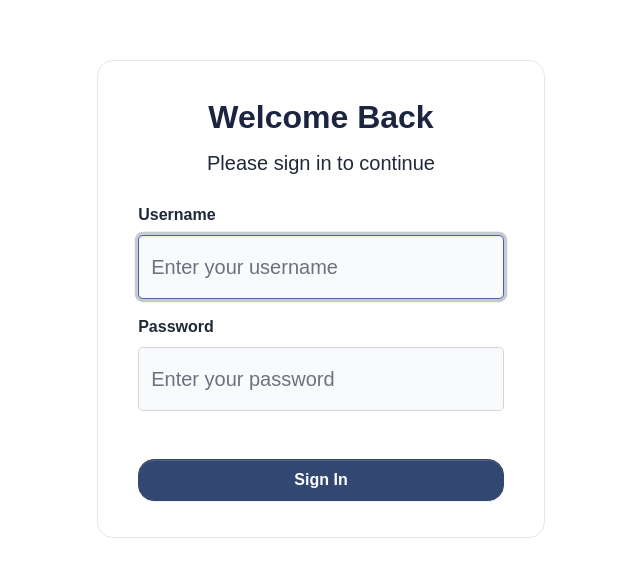
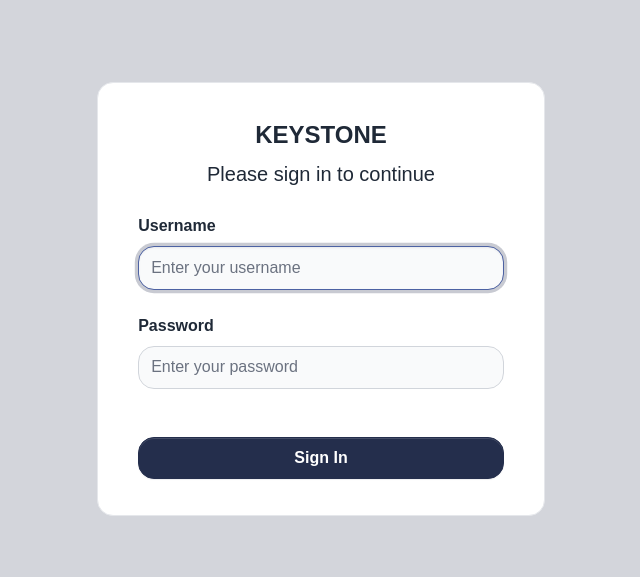
Before and after one commit to pitt-crc/keystone-web, an Angular app: page /auth/login in a window 1280 px wide. Shown: the part 101-678 px from the top of the page, without its empty margins (319-959 px from the left). Built offline with nearby package versions, Linux system fonts and the light colour scheme.

Commit message:
Update page styling

```diff
--- a/src/app/layouts/components/layout-center-page/layout-center-page.component.html
+++ b/src/app/layouts/components/layout-center-page/layout-center-page.component.html
@@ -1,4 +1,4 @@
-<main>
+<main class="bg-primary-subtle">
   <div class="container d-flex flex-column">
     <div class="row vh-100">
       <div class="col-sm-10 col-md-8 col-lg-6 col-xl-5 mx-auto d-table h-100">
--- a/src/app/pages/components/login/login.component.html
+++ b/src/app/pages/components/login/login.component.html
@@ -3,18 +3,18 @@
     <div class="card-body">
       <div class="m-sm-3">
         <div class="text-center">
-          <h1 class="h2">Welcome Back</h1>
+          <h1 class="navbar-brand fs-4">Keystone</h1>
           <p class="lead">Please sign in to continue</p>
           <p class="fw-bold text-danger">{{ errorMessage }}</p>
         </div>
         <form class="mt-4" (ngSubmit)="onSubmit()" ngNativeValidate>
-          <div>
-            <label class="form-label">Username</label>
-            <input class="form-control form-control-lg" placeholder="Enter your username" [(ngModel)]="username" name="username" required autofocus/>
+          <div class="my-4">
+            <label>Username</label>
+            <input class="form-control" placeholder="Enter your username" [(ngModel)]="username" name="username" required autofocus/>
           </div>
-          <div class="mt-3">
-            <label class="form-label">Password</label>
-            <input class="form-control form-control-lg" type="password" placeholder="Enter your password" [(ngModel)]="password" name="password" required/>
+          <div class="my-4">
+            <label>Password</label>
+            <input class="form-control" type="password" placeholder="Enter your password" [(ngModel)]="password" name="password" required/>
           </div>
           <div class="d-grid mt-5">
             <button class="btn btn-lg btn-primary" [disabled]="!submitButtonEnabled">
--- a/src/app/pages/components/page-not-found/page-not-found.component.html
+++ b/src/app/pages/components/page-not-found/page-not-found.component.html
@@ -1,18 +1,14 @@
 <app-layout-center-page>
   <div class="d-flex align-items-center justify-content-center vh-100">
     <div class="text-center">
-      <h1 class="display-1 fw-bold text-primary">404</h1>
-      <p class="fs-3 mb-2">
-        <span class="text-danger fw-bold">Error:</span> Page not found
+      <h1 class="display-1 fw-bold text-primary my-2">404</h1>
+      <p class="fs-3 my-2">
+        Page not found
       </p>
-      <p class="lead mb-4">
+      <p class="lead my-2">
         We couldn't find the page you're looking for.<br/>
-        Please refresh the page or choose from the options below.
+        Please refresh the page or <a class="link-info" (click)="goHome()">return home</a>.
       </p>
-      <div>
-        <a class="btn btn-primary btn-lg mx-3" (click)="goHome()">Take Me Home</a>
-        <a class="btn btn-secondary btn-lg mx-3" (click)="goBack()">Take Me Back</a>
-      </div>
     </div>
   </div>
 </app-layout-center-page>
--- a/src/app/pages/components/page-not-found/page-not-found.component.ts
+++ b/src/app/pages/components/page-not-found/page-not-found.component.ts
@@ -20,11 +20,4 @@
   goHome(): void {
     this.router.navigateByUrl('');
   }
-
-  /**
-   * Navigate the user to the previous location in their browser history.
-   */
-  goBack(): void {
-    this.location.back();
-  }
 }
--- a/src/app/pages/components/request/request.component.ts
+++ b/src/app/pages/components/request/request.component.ts
@@ -47,7 +47,7 @@
       cluster: 'SMP',
       requestedSUs: 150000,
       awardedSUs: null,
-      utilization: 0
+      utilization: 20
     }
   ];
   attachments = [
--- a/src/assets/scss/_variables.scss
+++ b/src/assets/scss/_variables.scss
@@ -1,18 +1,7 @@
-$theme-colors: (
-  "primary": #324871,
-  "secondary": #B6C5D1,
-  "success": #1EC074,
-  "info": #14b7d9,
-  "warning": #FACA6C,
-  "danger": #ED0F2D,
-  "light": #F3F5F6,
-  "dark": #212529
-);
-
 // Top navigation component
 $topnav-height: 3.5rem;
 
 // Sidebar navigation component
-$sidebar-bg-light: map-get($theme-colors, 'light');
+$sidebar-bg-light: #F3F5F6;
 $sidebar-width: 16rem;
-$sidebar-bg-dark: map-get($theme-colors, 'primary');
+$sidebar-bg-dark:  #324871;
```
Also changed, not shown: src/assets/scss/pixel/_variables.scss (line endings or trailing spaces).
